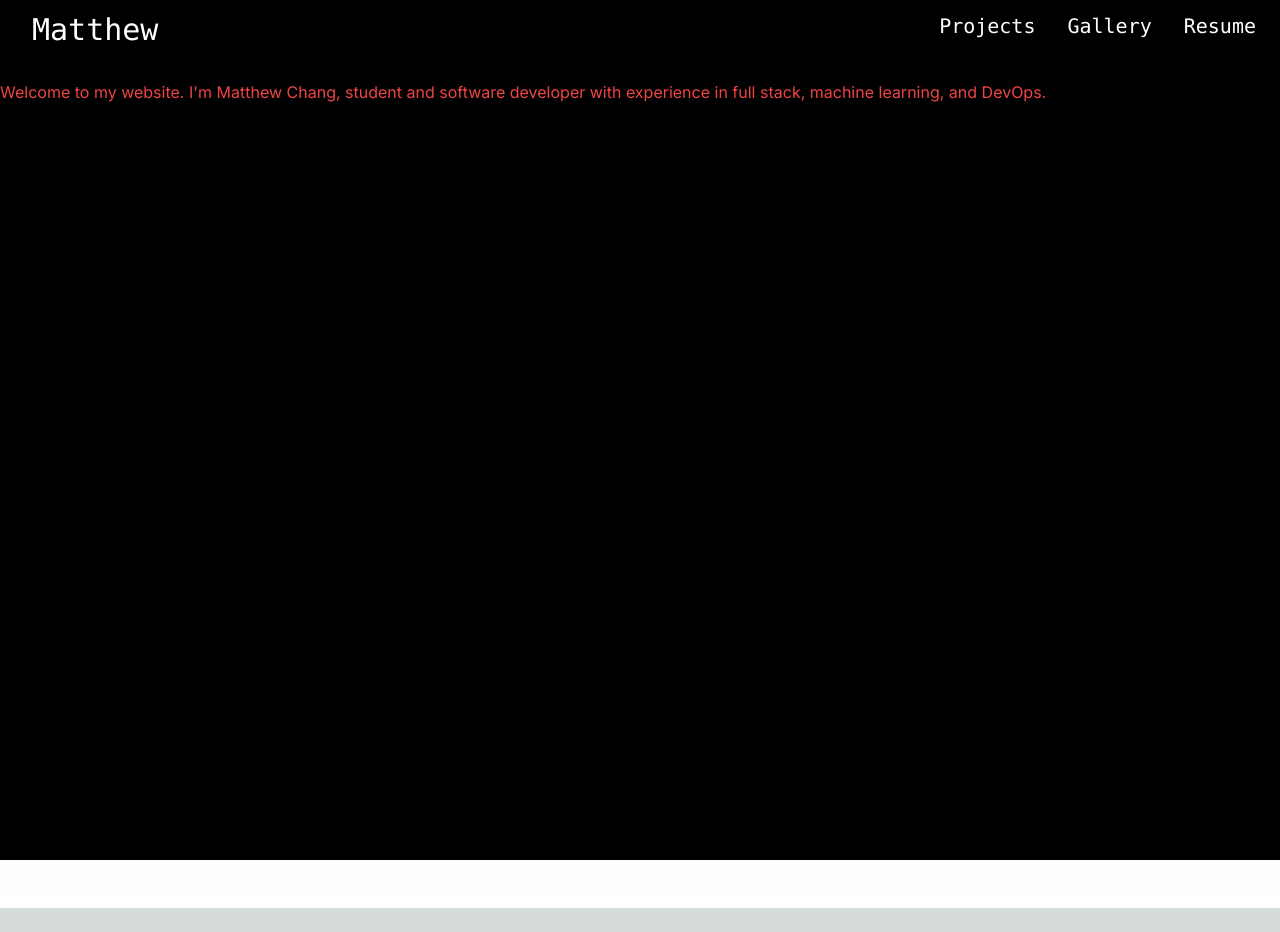
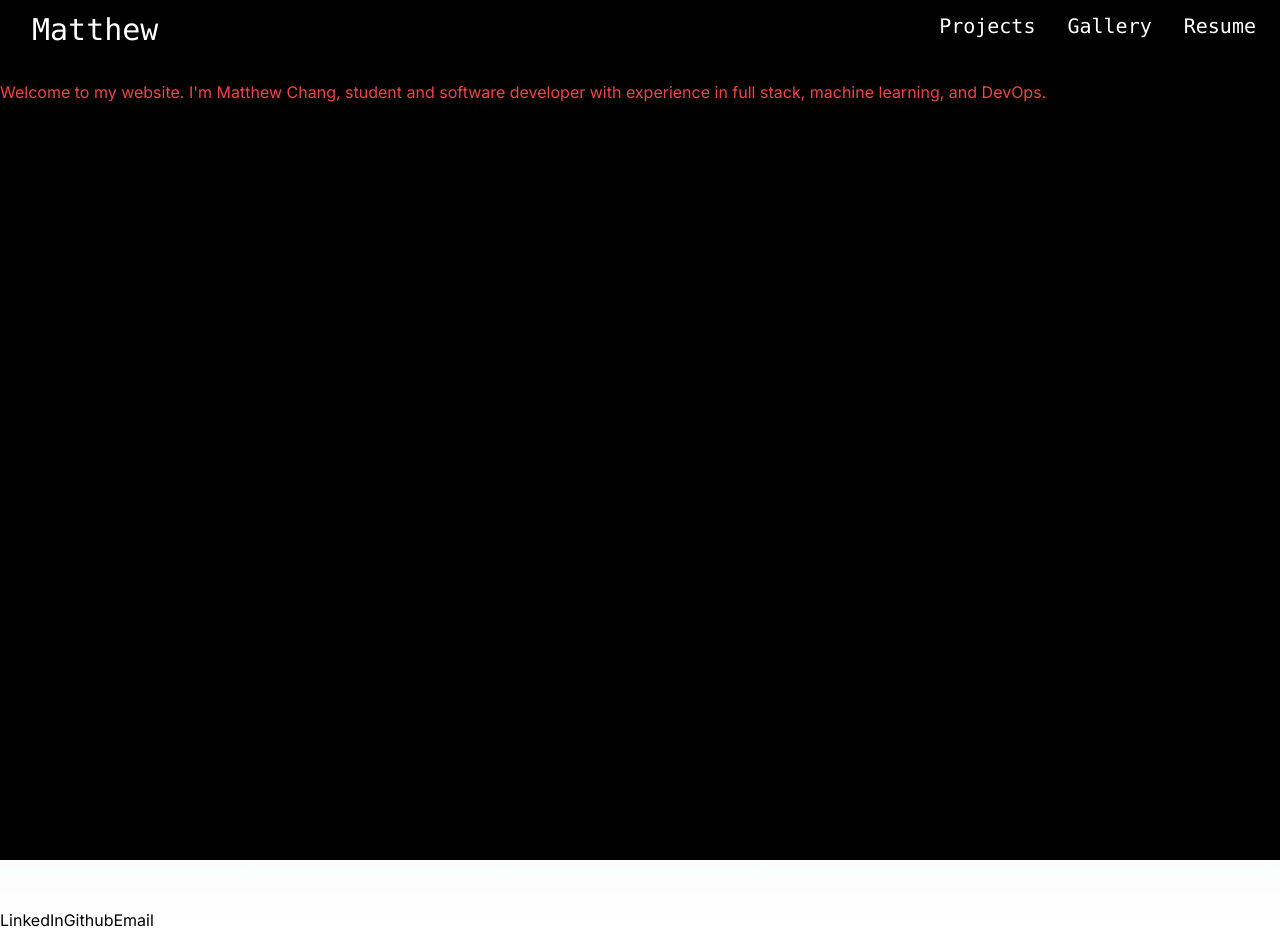
Before and after one commit to MatthewCCChang/personal-website, a Next.js app: page / in a window 1280 px wide. Before the commit the page ends 908 px from the top, so only its background shows below. Built offline with nearby package versions, Linux system fonts and the light colour scheme.

Commit message:
Added footer

```diff
--- /dev/null
+++ b/src/app/components/footer.jsx
@@ -0,0 +1,13 @@
+import Link from "next/link";
+
+const Footer = function () {
+    return(
+        <div>
+            <Link>LinkedIn</Link>
+            <Link>Github</Link>
+            <Link>Email</Link>
+        </div>
+    )
+}
+
+export default Footer;
--- a/src/app/layout.js
+++ b/src/app/layout.js
@@ -1,6 +1,7 @@
 import { Inter } from "next/font/google";
 import "./globals.css";
 import Navbar from "./components/navbar";
+import Footer from "./components/footer";
 
 const inter = Inter({ subsets: ["latin"] });
 
@@ -16,6 +17,7 @@ export default function RootLayout({ children }) {
       <body className={inter.className}>
         <Navbar/>
         {children}
+        <Footer/>
       </body>
     </html>
   );
```
